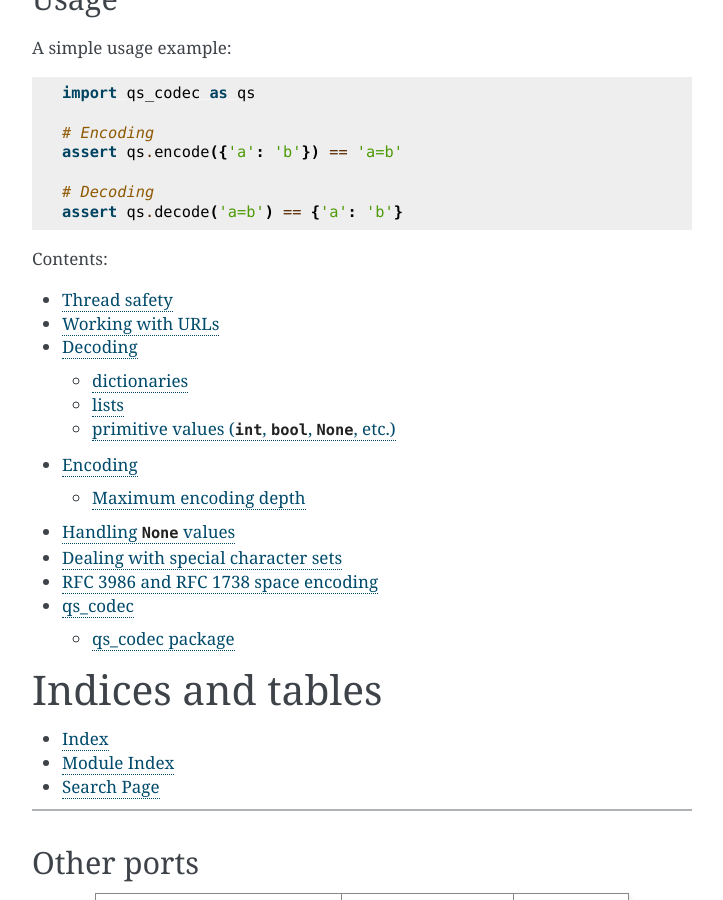
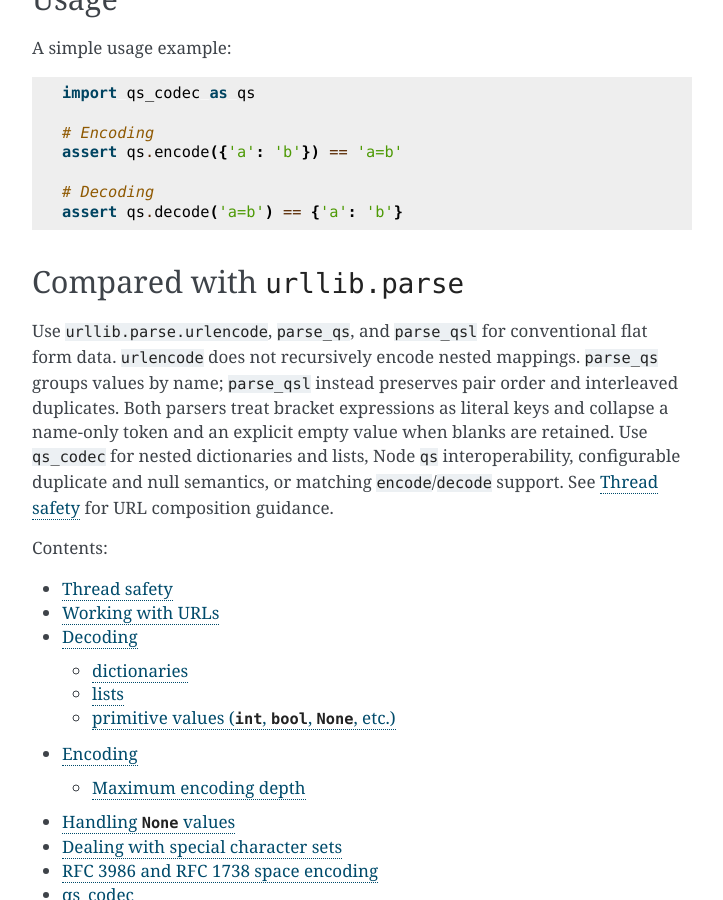
Before and after one commit to techouse/qs_codec, a Sphinx documentation site: the page built from docs/index.rst, in a window 1280 px wide and 900 px high, scrolled down 1161 px. Shown: the whole window, without its empty margins (388-1111 px from the left). Built offline with Sphinx 7.4.7, drawn with Linux system fonts in a browser that asks for light colours; some of the changed text lies outside the part shown.

Commit message:
:memo: update readme

```diff
--- a/docs/index.rst
+++ b/docs/index.rst
@@ -52,6 +52,18 @@ A simple usage example:
 
    # Decoding
    assert qs.decode('a=b') == {'a': 'b'}
+
+Compared with ``urllib.parse``
+-------------------------------
+
+Use ``urllib.parse.urlencode``, ``parse_qs``, and ``parse_qsl`` for conventional
+flat form data. ``urlencode`` does not recursively encode nested mappings.
+``parse_qs`` groups values by name; ``parse_qsl`` instead preserves pair order
+and interleaved duplicates. Both parsers treat bracket expressions as literal
+keys and collapse a name-only token and an explicit empty value when blanks are
+retained. Use ``qs_codec`` for nested dictionaries and lists, Node ``qs``
+interoperability, configurable duplicate and null semantics, or matching
+``encode``/``decode`` support. See :doc:`README` for URL composition guidance.
 
 .. toctree::
    :maxdepth: 2
```
Also changed, not shown: README.rst (+90 -0 lines).
